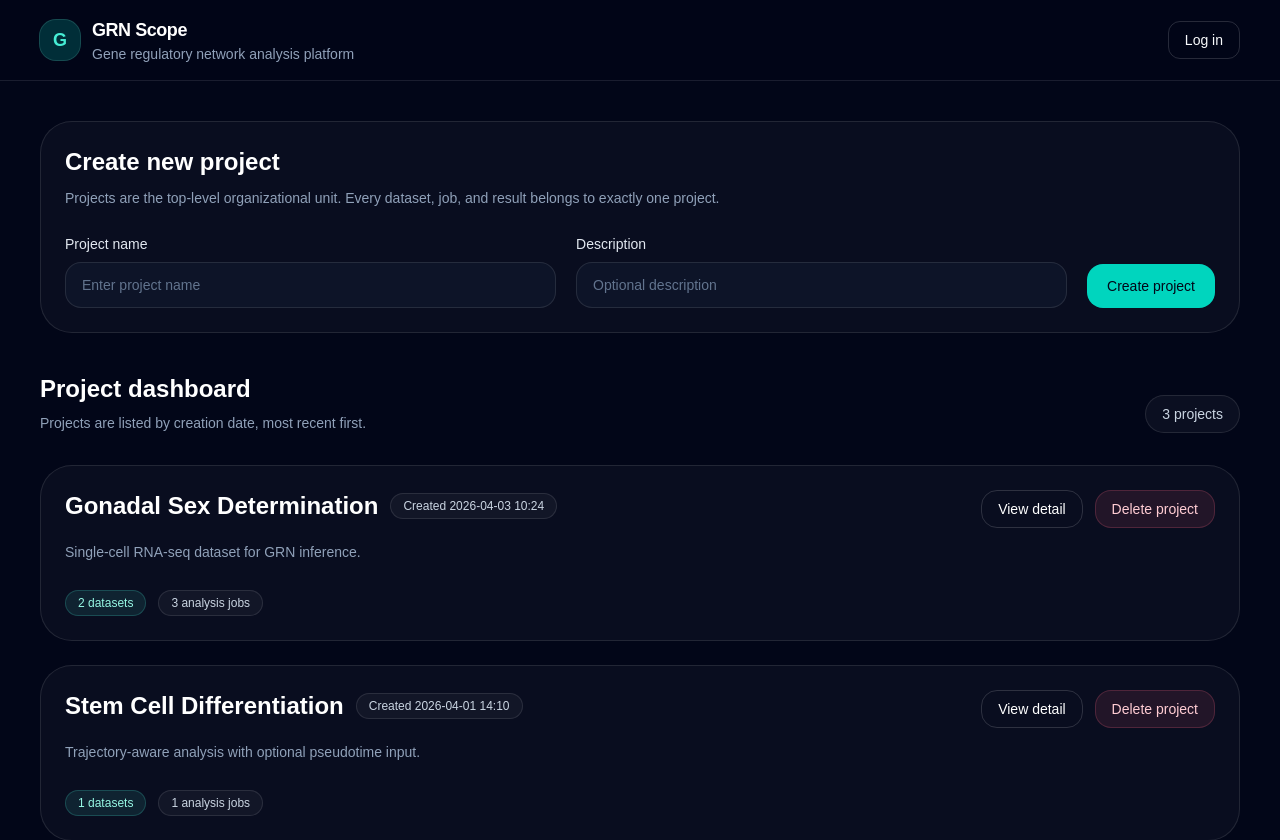
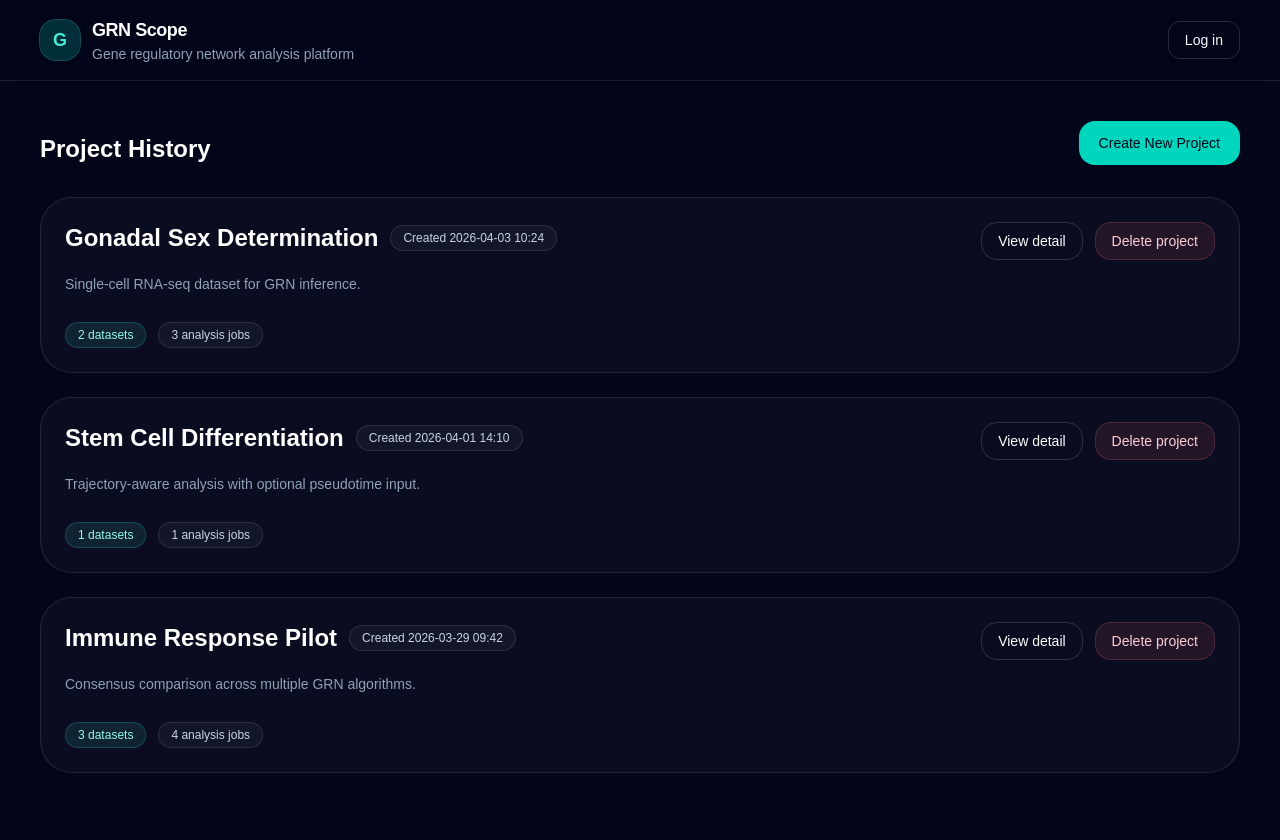
Before and after one commit to Moooly/GRNScope, a Next.js app in the folder frontend/: page /projects in a window 1280 px wide. Shown: the top 840 px of the page. Built offline with nearby package versions, Linux system fonts and the light colour scheme.

Commit message:
Refine user home page

```diff
--- a/frontend/app/projects/page.tsx
+++ b/frontend/app/projects/page.tsx
@@ -29,74 +29,20 @@ export default function ProjectsPage() {
   return (
     <main className="min-h-screen bg-slate-950 text-white">
       <section className="mx-auto max-w-7xl px-6 py-10 lg:px-10">
-        <div className="rounded-[2rem] border border-white/10 bg-white/[0.03] p-6">
-          <div className="flex flex-col gap-3 lg:flex-row lg:items-end lg:justify-between">
-            <div className="max-w-2xl">
-              <h2 className="text-2xl font-semibold text-white">
-                Create new project
-              </h2>
-              <p className="mt-2 text-sm leading-6 text-slate-400">
-                Projects are the top-level organizational unit. Every dataset,
-                job, and result belongs to exactly one project.
-              </p>
-            </div>
+
+        <div className="flex items-end justify-between gap-6">
+          <div>
+            <h2 className="text-2xl font-semibold text-white">
+              Project History
+            </h2>
           </div>
 
-          <form className="mt-6 grid gap-5 lg:grid-cols-[1fr_1fr_auto]">
-            <div>
-              <label
-                htmlFor="projectName"
-                className="mb-2 block text-sm font-medium text-slate-200"
-              >
-                Project name
-              </label>
-              <input
-                id="projectName"
-                type="text"
-                placeholder="Enter project name"
-                className="w-full rounded-2xl border border-white/10 bg-slate-900/80 px-4 py-3 text-sm text-white outline-none transition placeholder:text-slate-500 focus:border-teal-300/40"
-              />
-            </div>
-
-            <div>
-              <label
-                htmlFor="projectDescription"
-                className="mb-2 block text-sm font-medium text-slate-200"
-              >
-                Description
-              </label>
-              <input
-                id="projectDescription"
-                type="text"
-                placeholder="Optional description"
-                className="w-full rounded-2xl border border-white/10 bg-slate-900/80 px-4 py-3 text-sm text-white outline-none transition placeholder:text-slate-500 focus:border-teal-300/40"
-              />
-            </div>
-
-            <div className="flex items-end">
-              <button
-                type="submit"
-                className="w-full rounded-2xl bg-teal-400 px-5 py-3 text-sm font-medium text-slate-950 transition hover:bg-teal-300 lg:w-auto"
-              >
-                Create project
-              </button>
-            </div>
-          </form>
-        </div>
-
-        <div className="mt-10 flex items-end justify-between gap-6">
-          <div>
-            <h2 className="text-2xl font-semibold text-white">
-              Project dashboard
-            </h2>
-            <p className="mt-2 text-sm text-slate-400">
-              Projects are listed by creation date, most recent first.
-            </p>
-          </div>
-
-          <span className="rounded-full border border-white/10 bg-white/[0.04] px-4 py-2 text-sm text-slate-300">
-            {projects.length} projects
-          </span>
+          <button
+            type="button"
+            className="rounded-2xl bg-teal-400 px-5 py-3 text-sm font-medium text-slate-950 transition hover:bg-teal-300"
+          >
+            Create New Project
+          </button>
         </div>
 
         <div className="mt-8 grid gap-6">
@@ -149,17 +95,6 @@ export default function ProjectsPage() {
             </div>
           ))}
         </div>
-
-        <div className="mt-10 rounded-[2rem] border border-amber-300/20 bg-amber-300/10 p-5">
-          <p className="text-sm font-medium text-amber-200">
-            Delete confirmation
-          </p>
-          <p className="mt-2 text-sm leading-6 text-slate-300">
-            Project deletion should require explicit confirmation because it
-            also removes associated datasets, jobs, task records, and stored
-            files.
-          </p>
-        </div>
       </section>
     </main>
   );
```
